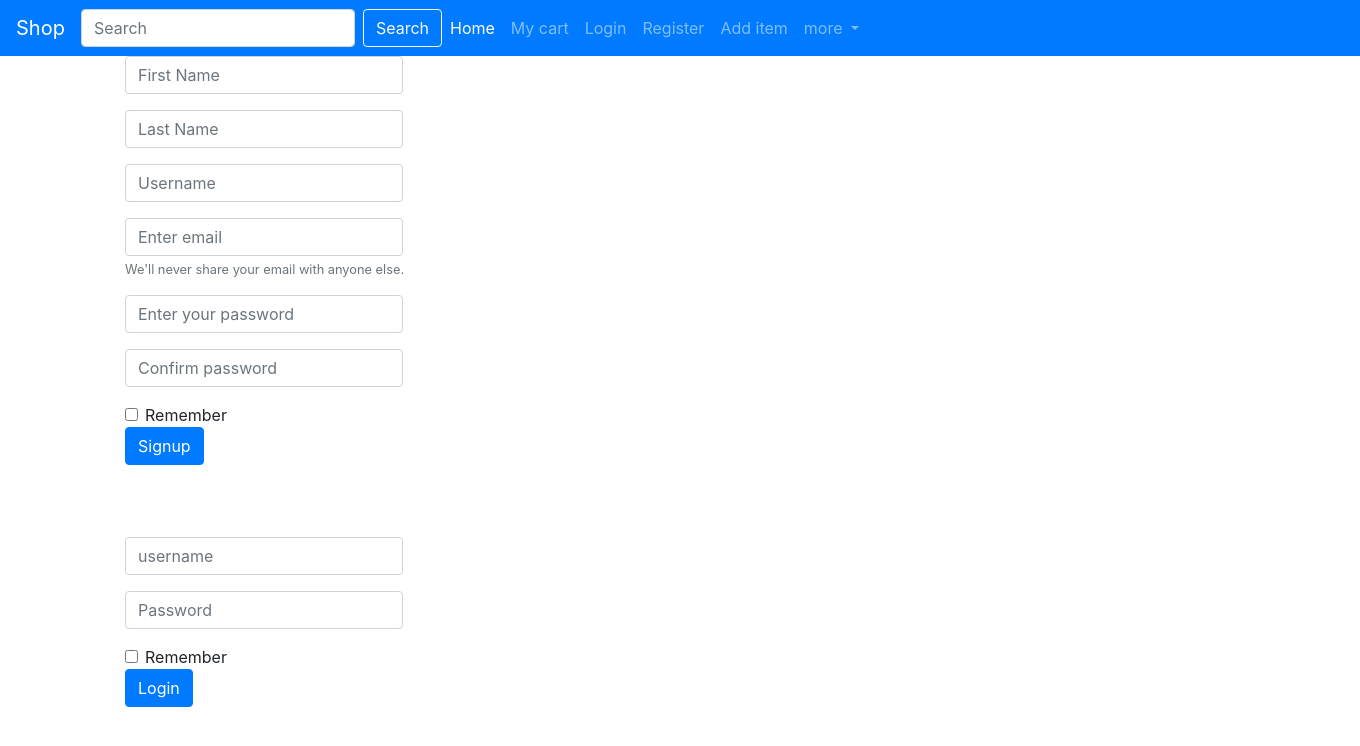
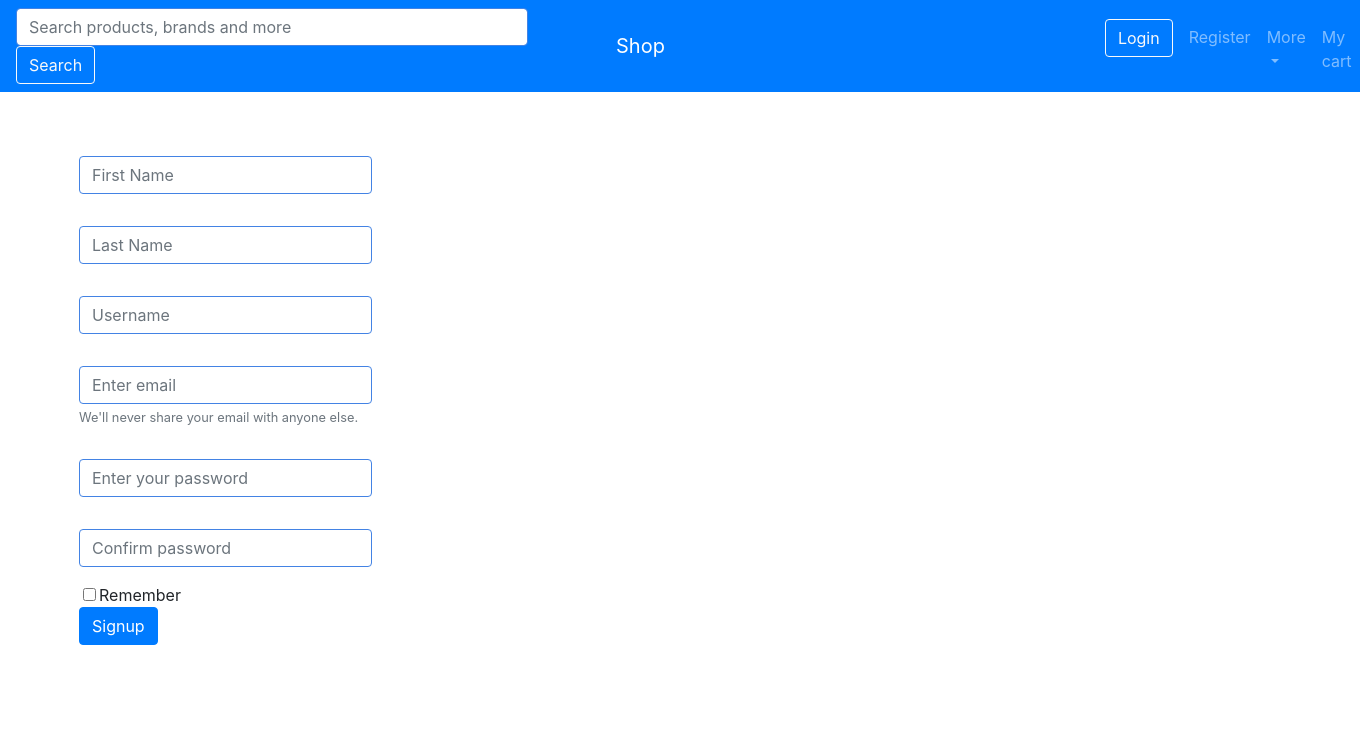
Before and after one commit to jithupk/model-shop, a Django app: page /accounts/register/ in a window 1360 px wide. Shown: the top 746 px of the page. Run offline with Django 3.2, Linux system fonts and the light colour scheme; some libraries are stand-ins or nearby versions.

Commit message:
set up changed for hosting

```diff
--- a/accounts/templates/accounts/register.html
+++ b/accounts/templates/accounts/register.html
@@ -1,42 +1,38 @@
 {% extends "products/base.html" %}
 {% block body %}
-<div class="container">
+<div class="container-fluid">
   <div class="row">
-    <div class="col md-6">
+    <div class="col-md-6">
       <form action="" method="post">{% csrf_token %}
         <div class="form-group">
-          <input type="text" style="width: 25%;" class="form-control" id="firstname"
-            name="firstname" placeholder="First Name">
+          <input type="text" class="form-control" id="firstname" name="firstname" placeholder="First Name">
         </div>
         <div class="form-group">
-          <input type="email " style="width: 25%;" class="form-control" id="lastname"
-          name="lastname"placeholder="Last Name">
+          <input type="email " class="form-control" id="lastname" name="lastname" placeholder="Last Name">
         </div>
         <div class="form-group">
-          <input type="email " style="width: 25%;" class="form-control" id="username"
-          name="username"placeholder="Username">
+          <input type="email " class="form-control" id="username" name="username" placeholder="Username">
         </div>
         <div class="form-group">
-          <input type="email " style="width: 25%;" class="form-control" id="exampleInputEmail1" name="email"
-            aria-describedby="emailHelp" placeholder="Enter email">
+          <input type="email " class="form-control" id="exampleInputEmail1" name="email" aria-describedby="emailHelp"
+            placeholder="Enter email">
           <small id="emailHelp" class="form-text text-muted">We'll never share your email with anyone else.</small>
         </div>
 
 
 
         <div class="form-group">
-          <input type="password" style="width: 25%;" class="form-control" id="password1"name="password1"
-            placeholder="Enter your password">
+          <input type="password" class="form-control" id="password1" name="password1" placeholder="Enter your password">
         </div>
         <div class="form-group">
-          <input type="password" style="width: 25%; border-style: solid;" class="form-control" name="password2"
-            id="password2" placeholder="Confirm password">
+          <input type="password" class="form-control" name="password2" id="password2" placeholder="Confirm password">
         </div>
         <div class="form-check">
-          <input type="checkbox" class="form-check-input" id="exampleCheck1">
-          <label class="form-check-label" for="exampleCheck1">Remember</label>
+          <input type="checkbox" class="form-check-input" id="exampleCheck1" style="    margin-left: 3em;">
+          <label class="form-check-label" for="exampleCheck1" style="margin-left: 4em;">Remember</label>
         </div>
-        <button type="submit" class="btn btn-primary">Signup</button>
+        <button type="submit" class="btn btn-primary" style="    margin-left: 4em;
+        ">Signup</button>
       </form>
       <div>
         {% for message in messages %}
@@ -46,30 +42,4 @@
     </div>
   </div>
 </div><br><br><br>
-<div class="container">
-  <div class="row">
-    <div class="col md-6">
-      <form action="login/" method="post">{% csrf_token %}
-        <div class="form-group">
-          <input type="text" style="width: 25%;" class="form-control"name="username"
-            placeholder="username">
-        </div>
-        <div class="form-group">
-          <input type="password" style="width: 25%; border-style: solid;" class="form-control" name="password"
-             placeholder="Password">
-        </div>
-        <div class="form-check">
-          <input type="checkbox" class="form-check-input" id="exampleCheck1">
-          <label class="form-check-label" for="exampleCheck1">Remember</label>
-        </div>
-        <button type="submit" class="btn btn-primary">Login</button>
-      </form>
-      <div>
-        {% for message in messages %}
-        {{message}}
-        {% endfor %}
-      </div>
-    </div>
-  </div>
-</div>
 {% endblock %}
--- a/accounts/views.py
+++ b/accounts/views.py
@@ -9,7 +9,7 @@ def login(request):
         Username = request.POST['username']
         Password = request.POST['password']
         user = auth.authenticate(username=Username, password=Password)
-        if User is None:
+        if user is not None:
             auth.login(request, user)
             return redirect('/')
         else:
--- a/products/templates/products/base.html
+++ b/products/templates/products/base.html
@@ -1,3 +1,4 @@
+{% load static %}
 <!doctype html>
 <html lang="en">
 
@@ -9,44 +10,61 @@
   <!-- Bootstrap CSS -->
   <link rel="stylesheet" href="https://maxcdn.bootstrapcdn.com/bootstrap/4.0.0/css/bootstrap.min.css"
     integrity="sha384-Gn5384xqQ1aoWXA+058RXPxPg6fy4IWvTNh0E263XmFcJlSAwiGgFAW/dAiS6JXm" crossorigin="anonymous">
-
+<link rel="stylesheet" href="{% static 'login.css' %}">
   <title>Shop</title>
 </head>
-
 <body>
   <nav class="navbar navbar-expand-lg navbar-dark bg-primary">
-    <a class="navbar-brand" href="#">Shop</a>
     <button class="navbar-toggler" type="button" data-toggle="collapse" data-target="#navbarSupportedContent"
       aria-controls="navbarSupportedContent" aria-expanded="false" aria-label="Toggle navigation">
       <span class="navbar-toggler-icon"></span>
     </button>
     <form class="form-inline my-2 my-lg-0">
-      <input class="form-control mr-sm-2" type="search" placeholder="Search" aria-label="Search">
+      <input class="form-control mr-sm-2" type="search" placeholder="Search products, brands and more" aria-label="Search" style="width: 32em;">
       <button class="btn btn-outline-light my-2 my-sm-0" type="submit">Search</button>
     </form>
+    <a class="navbar-brand" href="/">Shop</a>
 
     <div class="collapse navbar-collapse" id="navbarSupportedContent" >
       <ul class="navbar-nav mr-auto">
-        <li class="nav-item active px-">
+        <!-- <li class="nav-item active px-">
           <a class="nav-link" href="/">Home <span class="sr-only">(current)</span></a>
+        </li> -->
+
+
+         {% if user.is_authenticated %}
+         <li class="nav-item">
+          <a class="nav-link" href="">
+          <button class="btn btn-outline-light my-2 my-sm-0" type="submit">
+            {{user.first_name}}
+          </button>
+          </a>
         </li>
         <li class="nav-item">
-          <a class="nav-link" href="#">My cart</a>
+          <a class="nav-link" href="{% url 'logout' %}">
+          <button class="btn btn-outline-light my-2 my-sm-0" type="submit">Logout
+          </button>
+          </a>
+        </li>
+        {% else %}
+        <li class="nav-item">
+          <a class="nav-link" href="{% url 'login' %}">
+          <button class="btn btn-outline-light my-2 my-sm-0" type="submit">Login
+          </button>
+          </a>
         </li>
         <li class="nav-item">
-          <a class="nav-link" href="accounts/login">Login</a>
+          <a class="nav-link" href="{% url 'register' %}" style="margin-top:0.4em;">Register</a>
         </li>
-        <li class="nav-item">
-          <a class="nav-link" href="accounts/register">Register</a>
-        </li>
-        <li class="nav-item">
+        {% endif %}
+        <!-- <li class="nav-item">
           <a class="nav-link" href="add">Add item</a>
-        </li>
+        </li> -->
 
-        <li class="nav-item dropdown">
+        <li class="nav-item dropdown" style="margin-top:0.4em;">
           <a class="nav-link dropdown-toggle" href="#" id="navbarDropdown" role="button" data-toggle="dropdown"
             aria-haspopup="true" aria-expanded="false">
-            more
+            More
           </a>
           <div class="dropdown-menu" aria-labelledby="navbarDropdown">
             <a class="dropdown-item" href="#">Action</a>
@@ -55,7 +73,9 @@
             <a class="dropdown-item" href="#">Something else here</a>
           </div>
         </li>
-
+        <li class="nav-item" style="margin-top:0.4em;">
+          <a class="nav-link" href="#">My cart</a>
+        </li>
       </ul>
     </div>
   </nav>
--- /dev/null
+++ b/static/login.css
@@ -0,0 +1,42 @@
+.col-md-6{
+    margin-top: 2em;
+    width: 50%;
+    position: absolute;
+}
+.form-group{
+    margin-left: 4em;
+    margin-top: 2em;
+}
+.form-control{
+    width: 50%;
+    border-style: solid;
+    border-color: rgb(67, 131, 228);
+}
+#navbarSupportedConten{
+    float: left;
+}
+.navbar-nav{
+    float: right;
+    padding-left: 26em;
+}
+.navbar-brand{
+    padding-left: 4em;
+}
+.card{
+    width: 25em;
+    height: 15em;
+    margin-top: 2em;
+
+}
+.card-img-fill{
+   height: 15em;
+   width: 15em;
+}
+.card-text{
+    color: black;
+}
+.btn-detail{
+    width:14em;
+    height:3em;
+    margin-top: 2em;
+}
```
Also changed, not shown: accounts/templates/accounts/loginpage.html (+7 -7 lines), products/templates/products/details.html (+40 -11 lines), products/templates/products/index.html (+16 -7 lines), products/views.py (+0 -26 lines), download.jpg (deleted), download_1.jpg (deleted).
